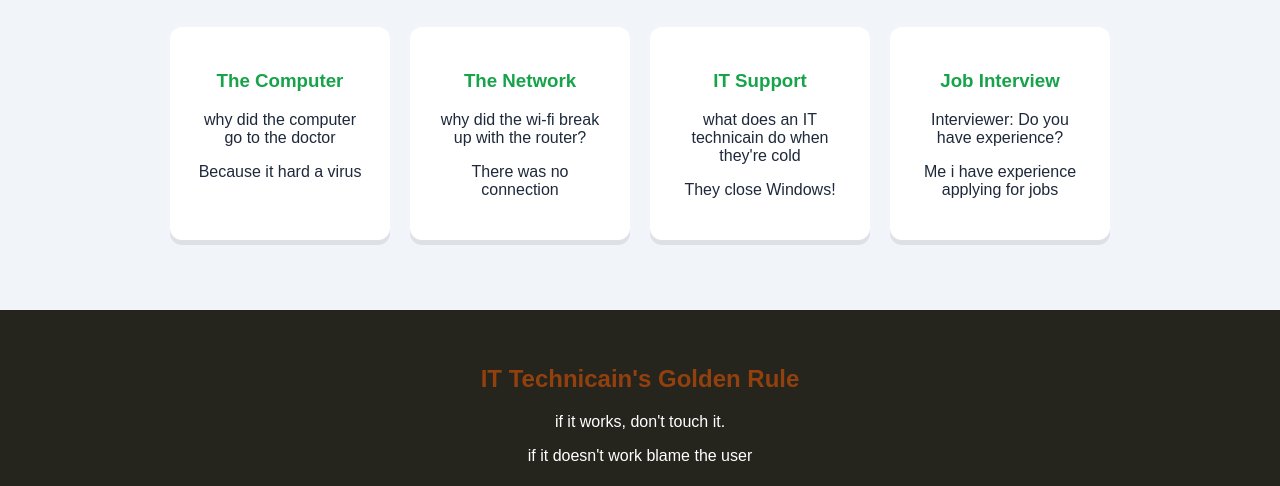
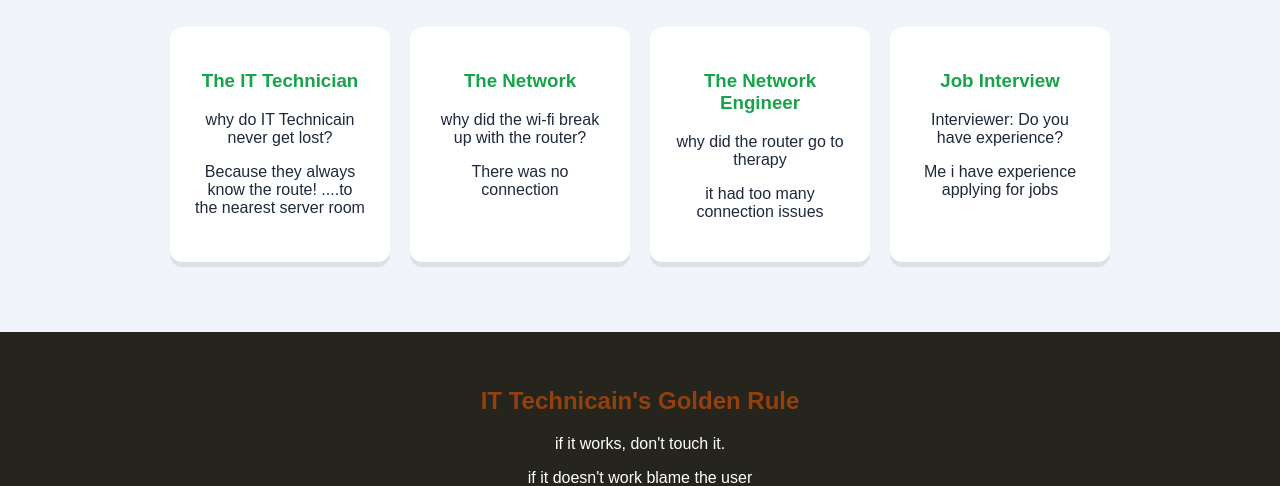
Before and after one commit to mutaleharry777-dev/funny-it-support, a plain HTML site: page index.html in a window 1280 px wide. Shown: the part 611-1097 px from the top of the page. Drawn offline with Linux system fonts and the light colour scheme.

Commit message:
update IT jokes

```diff
--- a/index.html
+++ b/index.html
@@ -25,9 +25,9 @@
             <div class="joke-container">
 
                 <div class="joke-card">
-                     <h3>The Computer</h3>
-                <p>why did the computer go to the doctor</p>
-                <p class="answer">Because it hard a virus</p>
+                     <h3>The IT Technician</h3>
+                <p>why do IT Technicain never get lost?</p>
+                <p class="answer">Because they always know the route! ....to the nearest server room</p>
                 </div>
                 <div class="joke-card">
                     <h3>The Network</h3>
@@ -36,9 +36,9 @@
                 </div>
 
                 <div class="joke-card">
-                    <h3>IT Support</h3>
-                <p>what does an IT technicain do when they're cold</p>
-                <p class="answer">They close Windows!</p>
+                    <h3>The Network Engineer</h3>
+                <p>why did the router go to therapy</p>
+                <p class="answer">it had too many connection issues</p>
                 </div>
                 <div class="joke-card">
                     <h3>Job Interview</h3>
```
